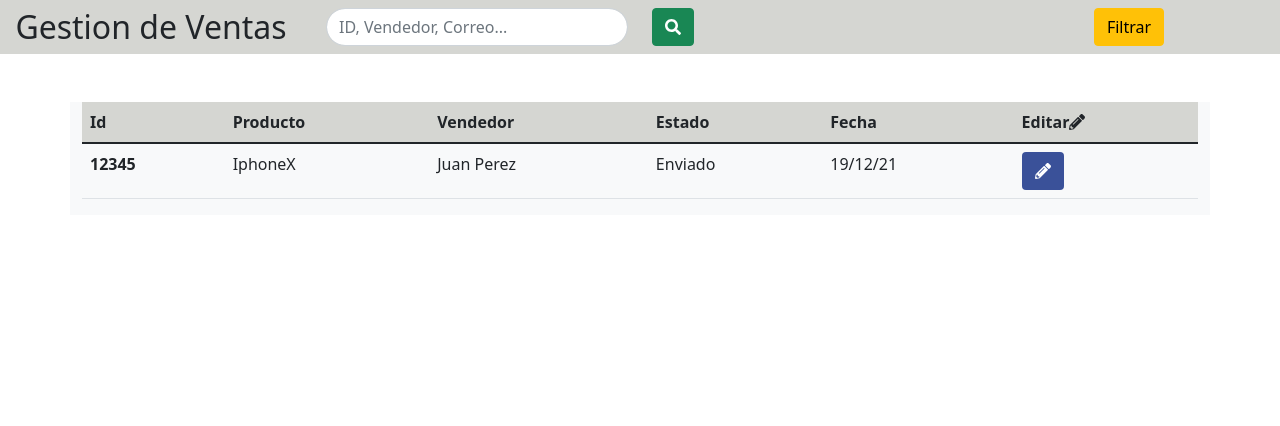
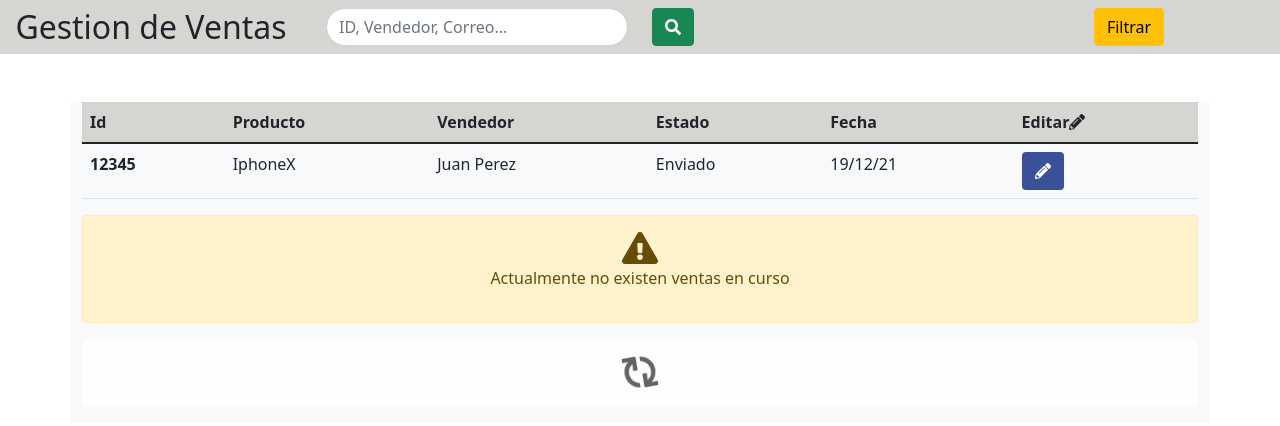
Before and after one commit to MFabian2/Undefined-Inc---Proyecto-Mision-TIC-2021, a React (Create React App) app: page / in a window 1280 px wide. Shown: the top 426 px of the page. Built offline with nearby package versions, Linux system fonts and the light colour scheme.

Commit message:
Se añade loading de carga y mensaje de ayuda

```diff
--- a/src/components/gestion_ventas/GestionVentas.js
+++ b/src/components/gestion_ventas/GestionVentas.js
@@ -1,5 +1,7 @@
 /*
+=====================
 Developed By Hitman
+=====================
 */
 
 import React from 'react'
@@ -47,6 +49,18 @@ export const GestionVentas = () => {
                             </tr>
                         </tbody>
                     </table>
+
+
+                    <div className="alert alert-warning text-center" role="alert">
+                        <i className="fas fa-exclamation-triangle fa-2x"></i>
+                        <p>
+                            Actualmente no existen ventas en curso
+                        </p>
+                    </div>
+
+                    <div className="alert alert-light text-center" role="alert">
+                    <i class="fas fa-sync fa-2x fa-spin"></i>
+                    </div>
                 </div>
 
             </section>
--- a/src/components/gestion_ventas/NavGestionVentas.js
+++ b/src/components/gestion_ventas/NavGestionVentas.js
@@ -1,3 +1,9 @@
+/*
+======================
+Developed By Hitman
+======================
+*/
+
 import React from 'react'
 
 export const NavGestionVentas = () => {
--- a/src/components/gestion_ventas/gestionVentas.css
+++ b/src/components/gestion_ventas/gestionVentas.css
@@ -1,3 +1,8 @@
+/*
+======================
+Developed By Hitman
+======================
+*/
 .sec1{
     height: 100%;
 }
```
